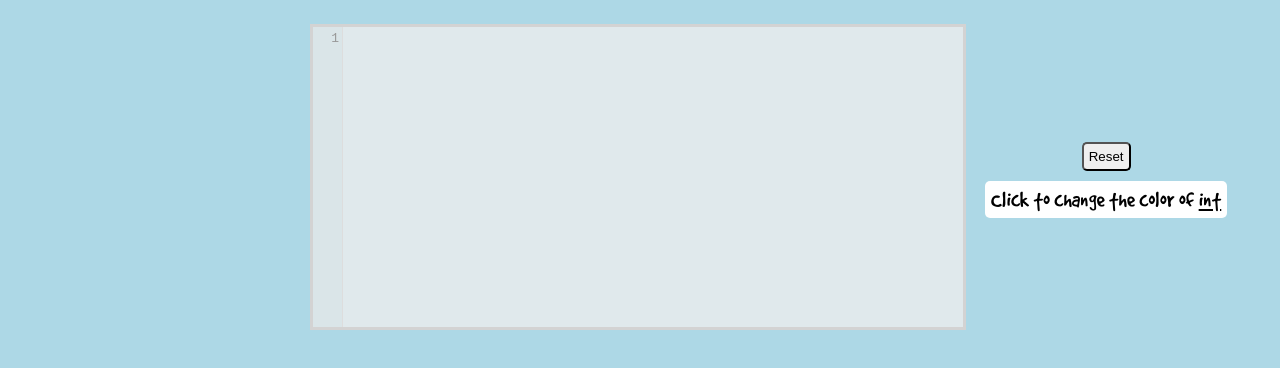
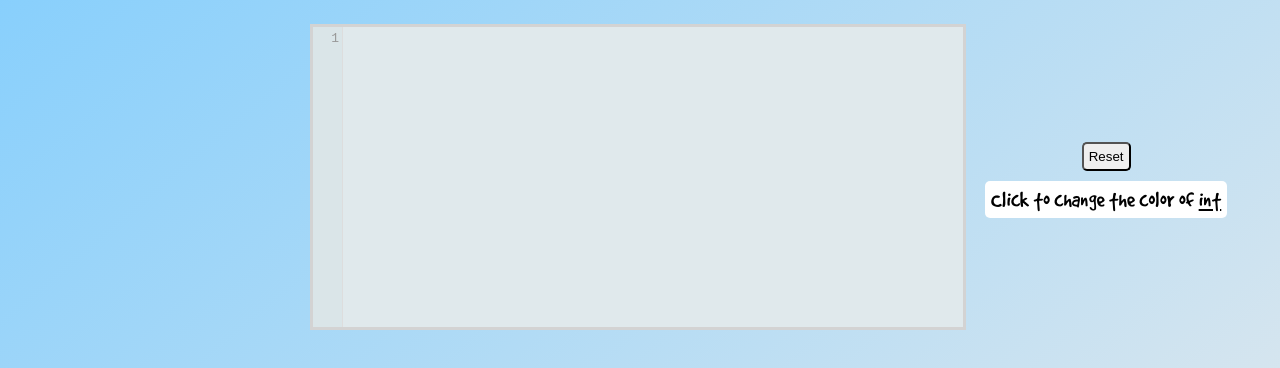
Before and after one commit to nfischer/rainbows-lang, a website with bundled scripts: page index.html in a window 1280 px wide. Shown: the part 309-677 px from the top of the page. Built offline with nearby package versions, Linux system fonts and the light colour scheme; files whose address does not match are found by name.

Commit message:
docs update & background gradient

```diff
--- a/src/style.css
+++ b/src/style.css
@@ -20,7 +20,12 @@ button {
   position: absolute;
 }
 body {
-  background-color: lightblue;
+  /* background-color: lightblue; */
+  background: #78CBFF; /* For browsers that do not support gradients */
+  background: -webkit-linear-gradient(left top, #78CBFF, #EBEBEB); /* For Safari 5.1 to 6.0 */
+  background: -o-linear-gradient(bottom right, #78CBFF, #EBEBEB); /* For Opera 11.1 to 12.0 */
+  background: -moz-linear-gradient(bottom right, #78CBFF, #EBEBEB); /* For Firefox 3.6 to 15 */
+  background: linear-gradient(to bottom right, #78CBFF, #EBEBEB); /* Standard syntax */
 }
 table {
   margin-left: auto;
```
Also changed, not shown: README.md.
